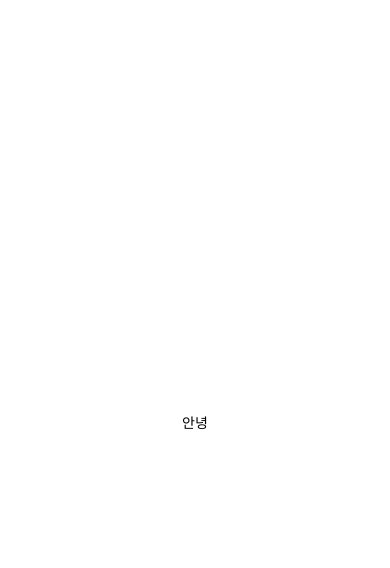
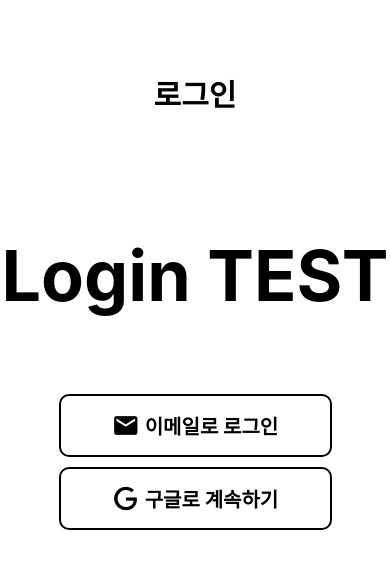
Before and after one commit to SangWon7242/login-test-T, a React Native app: screen / in a window 390 px wide. Shown: the top 568 px of the page. Built offline with nearby package versions, Linux system fonts and the light colour scheme.

Commit message:
로그인 UI 반영

```diff
--- a/App.js
+++ b/App.js
@@ -1,10 +1,50 @@
 import { StatusBar } from "expo-status-bar";
-import { StyleSheet, Text, View } from "react-native";
+import { StyleSheet, Text, View, TouchableOpacity } from "react-native";
+import { MaterialCommunityIcons } from "@expo/vector-icons";
+
+const CutomButton = (props) => {
+  return (
+    <TouchableOpacity
+      style={[styles.loginButton, props.style]}
+      onPress={props.onPress}
+    >
+      <MaterialCommunityIcons name={props.iconName} size={28} color="black" />
+      <Text style={styles.loginButtonText}>{props.title}</Text>
+    </TouchableOpacity>
+  );
+};
 
 export default function App() {
+  const hadleEmailLogin = () => {
+    return;
+  };
+
+  const hadleGoogleLogin = () => {
+    return;
+  };
+
   return (
     <View style={styles.container}>
-      <Text>안녕</Text>
+      <View style={styles.topBar}>
+        <Text style={styles.topBarTitle}>로그인</Text>
+      </View>
+      <View style={styles.titleBox}>
+        <Text style={styles.loginTitle}>Login TEST</Text>
+      </View>
+      <View style={styles.loginBtnBox}>
+        <CutomButton
+          title="이메일로 로그인"
+          iconName="email"
+          onPress={hadleEmailLogin}
+          style={styles.emailLogin}
+        />
+        <CutomButton
+          title="구글로 계속하기"
+          iconName="google"
+          onPress={hadleGoogleLogin}
+          style={styles.googleLogin}
+        />
+      </View>
       <StatusBar style="auto" />
     </View>
   );
@@ -13,8 +53,44 @@ export default function App() {
 const styles = StyleSheet.create({
   container: {
     flex: 1,
-    backgroundColor: "#fff",
+  },
+  topBar: {
+    flex: 0.3,
+    alignItems: "center",
+    justifyContent: "center",
+    marginTop: 25,
+  },
+  topBarTitle: {
+    fontSize: 30,
+    fontWeight: "bold",
+  },
+  titleBox: {
+    flex: 0.5,
     alignItems: "center",
     justifyContent: "center",
   },
+  loginTitle: {
+    fontSize: 70,
+    fontWeight: "bold",
+  },
+  loginBtnBox: {
+    flex: 1,
+    alignItems: "center",
+  },
+  loginButton: {
+    flexDirection: "row",
+    gap: 5,
+    borderWidth: 2,
+    borderColor: "black",
+    borderRadius: 10,
+    padding: 15,
+    marginVertical: 5,
+    width: "70%",
+    alignItems: "center",
+    justifyContent: "center",
+  },
+  loginButtonText: {
+    fontSize: 20,
+    fontWeight: "bold",
+  },
 });
```
